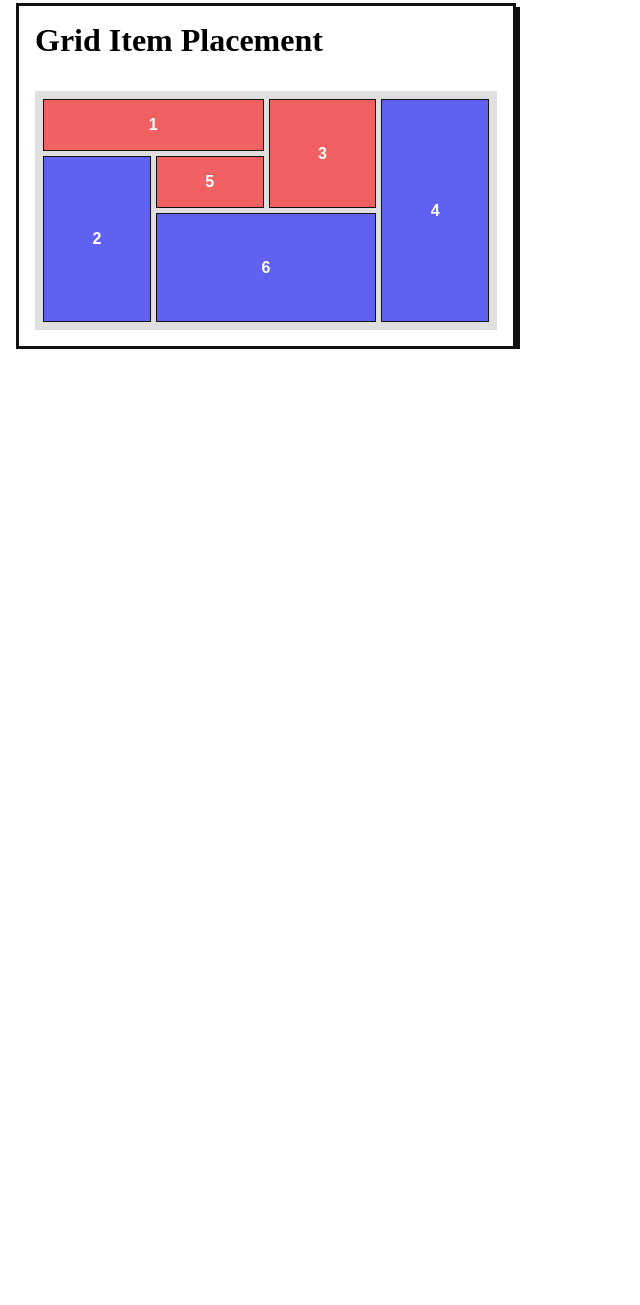
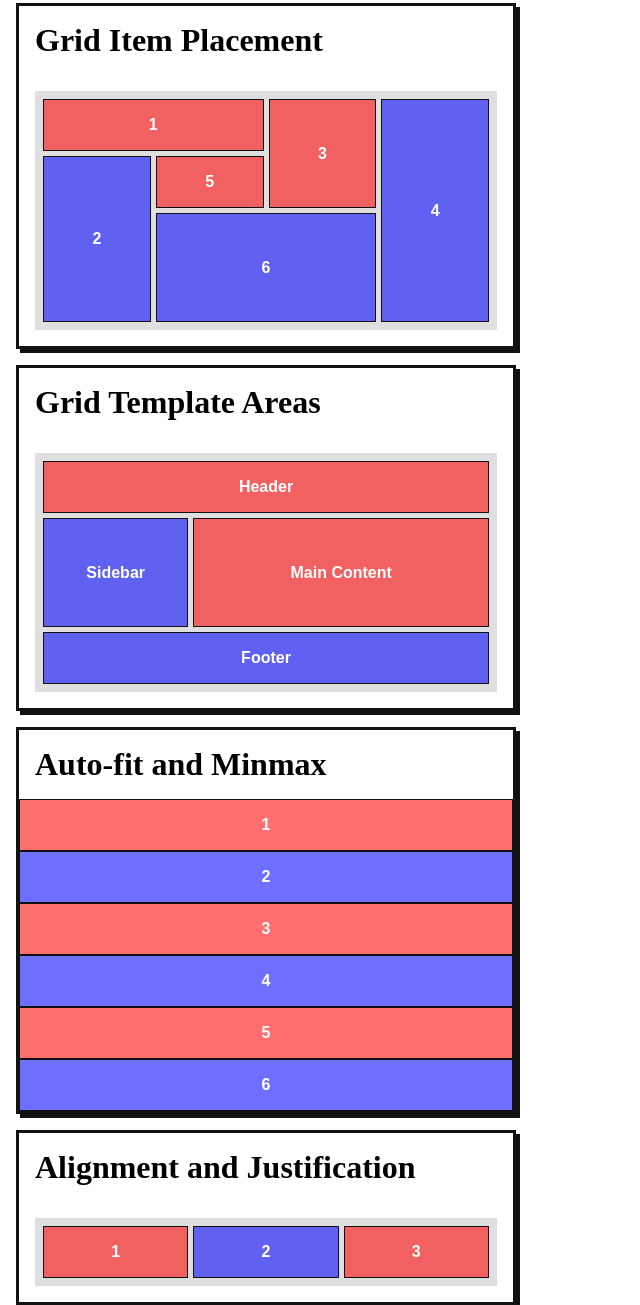
Before and after one commit to lei-ron/web-dev-journal, a plain HTML site: page CSS3/07_grid/index.html in a window 1280 px wide. Shown: the part 1414-2719 px from the top of the page, without its empty margins (0-640 px from the left). Before the commit the page ends 1763 px from the top, so only its background shows below. Drawn offline with Linux system fonts and the light colour scheme.

Commit message:
practicing grid and flex

```diff
--- a/CSS3/07_grid/css/style.css
+++ b/CSS3/07_grid/css/style.css
@@ -127,3 +127,38 @@ li {
   grid-column: 2/4;
   grid-row: 3/5;
 }
+.basic-grid5 {
+  display: grid;
+  grid-template-columns: repeat(3, 1fr);
+  grid-template-rows: repeat(4, 1fr);
+  grid-template-areas:
+    "header header header"
+    "sidebar main-content main-content"
+    "sidebar main-content main-content"
+    "footer footer footer";
+  padding: 0.5rem;
+  margin: 1rem;
+  background: #00000020;
+  gap: 5px;
+}
+.header {
+  grid-area: header;
+}
+.sidebar {
+  grid-area: sidebar;
+}
+.main-content {
+  grid-area: main-content;
+}
+.footer {
+  grid-area: footer;
+}
+.basic-grid7 {
+  display: grid;
+  grid-template-columns: repeat(3, 1fr);
+  padding: 0.5rem;
+  margin: 1rem;
+  background: #00000020;
+  gap: 5px;
+  justify-content: space-between;
+}
--- a/CSS3/07_grid/index.html
+++ b/CSS3/07_grid/index.html
@@ -66,5 +66,36 @@
         <div class="box placement6">6</div>
       </div>
     </div>
+
+    <div class="container-test">
+      <h1>Grid Template Areas</h1>
+      <div class="basic-grid5">
+        <div class="box header">Header</div>
+        <div class="box sidebar">Sidebar</div>
+        <div class="box main-content">Main Content</div>
+        <div class="box footer">Footer</div>
+      </div>
+    </div>
+
+    <div class="container-test">
+      <h1>Auto-fit and Minmax</h1>
+      <div class="basic-grid6">
+        <div class="box">1</div>
+        <div class="box">2</div>
+        <div class="box">3</div>
+        <div class="box">4</div>
+        <div class="box">5</div>
+        <div class="box">6</div>
+      </div>
+    </div>
+
+    <div class="container-test">
+      <h1>Alignment and Justification</h1>
+      <div class="basic-grid7">
+        <div class="box">1</div>
+        <div class="box">2</div>
+        <div class="box">3</div>
+      </div>
+    </div>
   </body>
 </html>
--- /dev/null
+++ b/CSS3/07_grid/practice/css/style.css
@@ -0,0 +1,143 @@
+* {
+  padding: 0;
+  margin: 0;
+  box-sizing: border-box;
+}
+body {
+  display: grid;
+  grid-template-columns: repeat(2, 1fr);
+  grid-template-rows: 1rem repeat(6, 1fr);
+  background-color: bisque;
+  height: 100vh;
+  justify-items: center;
+  margin: 3vh;
+  font-family: Arial, Helvetica, sans-serif;
+  gap: 3rem;
+}
+
+/** Containers */
+.container {
+  width: 480px;
+  height: 480px;
+  border: 3px solid #111;
+  border-radius: 1rem;
+  box-shadow: 4px 4px 0 #111;
+  background-color: #fff;
+  padding: 1rem;
+}
+.container-box {
+  height: 90%;
+  background: #00000020;
+  padding: 8px;
+  gap: 4px;
+}
+.box {
+  display: flex;
+  width: 100%;
+  border: 1px solid #111;
+  background-color: #ff000080;
+  align-items: center;
+  justify-content: center;
+  color: #fff;
+  font-weight: bold;
+}
+.box:nth-child(even) {
+  background-color: #0000ff80;
+}
+
+/** Titles */
+.grid {
+  grid-column: 1/2;
+}
+.flex {
+  grid-column: 2/2;
+}
+li {
+  margin: 0 0 14px 2.3rem;
+  font-size: 1.7rem;
+}
+
+/** Basic Grid (3x3) */
+.basic-grid-container {
+  grid-column: 1/2;
+  grid-row: 2 / auto;
+}
+.basic-grid {
+  display: grid;
+  grid-template-columns: repeat(3, 1fr);
+  grid-template-rows: repeat(3, 1fr);
+}
+
+/** Sized Grid */
+.sized-grid-container {
+  grid-column: 1/2;
+  grid-row: 3 / auto;
+}
+.sized-grid {
+  display: grid;
+  grid-template-columns: 1fr 2fr 1fr;
+  grid-template-rows: 1fr 2fr 1fr;
+}
+
+/** Gapped Grid */
+.gapped-grid-container {
+  grid-column: 1/2;
+  grid-row: 4 / auto;
+}
+.gapped-grid {
+  gap: 1rem;
+  display: grid;
+  grid-template-columns: repeat(3, 1fr);
+  grid-template-rows: repeat(3, 1fr);
+}
+
+/** Placed Grid */
+.placed-grid {
+  display: grid;
+  grid-template-columns: repeat(3, 1fr);
+  grid-template-rows: repeat(3, 1fr);
+}
+.placed-grid-container {
+  grid-column: 1/2;
+  grid-row: 5 / auto;
+}
+.placed-box1 {
+  grid-column: 1/3;
+  grid-row: 1/2;
+}
+.placed-box2 {
+  grid-column: 3/4;
+  grid-row: 1/3;
+}
+.placed-box3 {
+  grid-column: 1/3;
+  grid-row: 2/4;
+}
+
+/** Template Grid */
+.template-grid {
+  display: grid;
+  grid-template-columns: repeat(3, 1fr);
+  grid-template-rows: repeat(4, 1fr);
+  grid-template-areas:
+    "header header header"
+    "sidebar main main"
+    "sidebar main main"
+    "footer footer footer";
+}
+.header {
+  grid-area: header;
+}
+.sidebar {
+  grid-area: sidebar;
+}
+.main {
+  grid-area: main;
+}
+.footer {
+  grid-area: footer;
+}
+.template-grid-container {
+  grid-column: 1/2;
+  grid-row: 6 / auto;
+}
```
Also changed, not shown: CSS3/07_grid/practice/index.html (added, +88 -0 lines).
